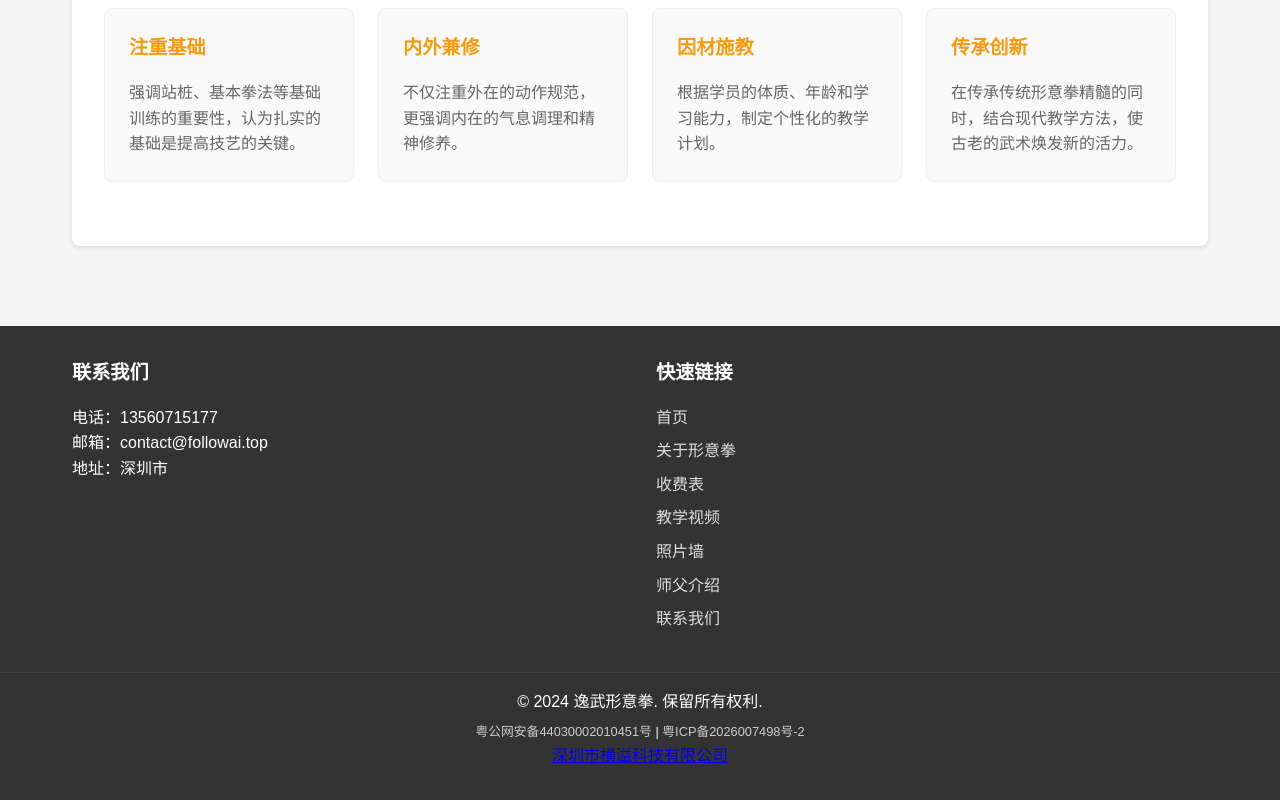
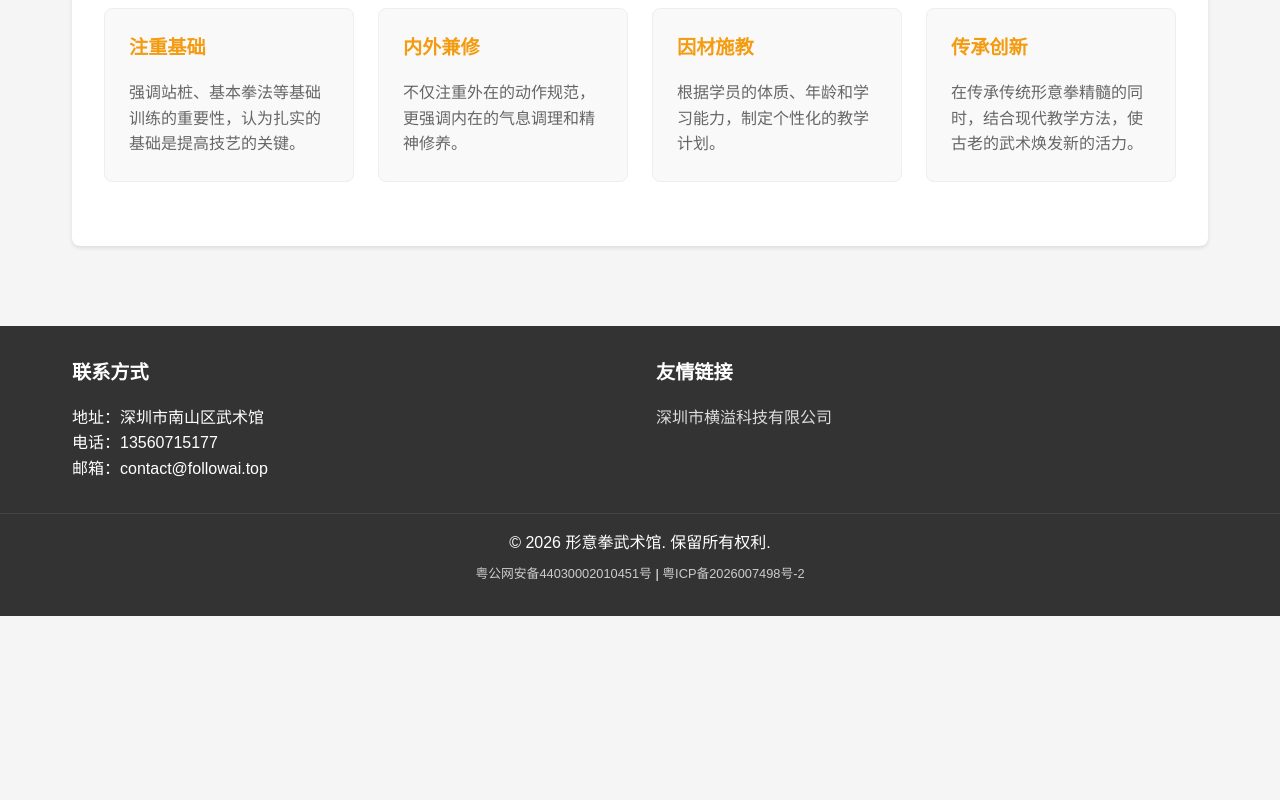
Before and after one commit to koeltp/xyq, a plain HTML site: page master.html in a window 1280 px wide. Shown: the part 2486-3286 px from the top of the page. After the commit the page ends 3102 px from the top, so only its background shows below. Drawn offline with Linux system fonts and the light colour scheme; a script that the page names is missing; a web font is replaced by a local one.

Commit message:
feat: 更新师父介绍页面和页脚内容
更新弟子图片和alt属性，添加新logo图片
修改页脚联系方式和版权信息，简化链接结构

```diff
--- a/master.html
+++ b/master.html
@@ -138,7 +138,7 @@
                     <div class="disciples-grid">
                         <div class="disciple-card">
                             <div class="disciple-img">
-                                <img src="images/logo.png" alt="弟子1">
+                                <img src="images/master/刘轶恺.jpg" alt="刘轶恺">
                             </div>
                             <div class="disciple-info">
                                 <h4>刘轶恺</h4>
@@ -146,7 +146,7 @@
                         </div>
                         <div class="disciple-card">
                             <div class="disciple-img">
-                                <img src="images/master/李太平.jpg" alt="弟子2">
+                                <img src="images/master/李太平.jpg" alt="李太平">
                             </div>
                             <div class="disciple-info">
                                 <h4>李太平</h4>
@@ -154,7 +154,7 @@
                         </div>
                         <div class="disciple-card">
                             <div class="disciple-img">
-                                <img src="images/logo.png" alt="弟子3">
+                                <img src="images/logo.png" alt="邹智鑫">
                             </div>
                             <div class="disciple-info">
                                 <h4>邹智鑫</h4>
@@ -162,7 +162,7 @@
                         </div>
                         <div class="disciple-card">
                             <div class="disciple-img">
-                                <img src="images/logo.png" alt="弟子4">
+                                <img src="images/logo.png" alt="周林">
                             </div>
                             <div class="disciple-info">
                                 <h4>周林</h4>
@@ -199,33 +199,22 @@
     <footer>
         <div class="footer-content">
             <div class="footer-info">
-                <h4>联系我们</h4>
+                <h4>联系方式</h4>
+                <p>地址：深圳市南山区武术馆</p>
                 <p>电话：13560715177</p>
                 <p>邮箱：contact@followai.top</p>
-                <p>地址：深圳市</p>
             </div>
             <div class="footer-links">
-                <h4>快速链接</h4>
-                <ul>
-                    <li><a href="index.html">首页</a></li>
-                    <li><a href="about.html">关于形意拳</a></li>
-                    <li><a href="pricing.html">收费表</a></li>
-                    <li><a href="videos.html">教学视频</a></li>
-                    <li><a href="gallery.html">照片墙</a></li>
-                    <li><a href="master.html">师父介绍</a></li>
-                    <li><a href="contact.html">联系我们</a></li>
-                </ul>
+                <h4>友情链接</h4>
+                <p><a href="https://www.byteepoch.com/" target="_blank">深圳市横溢科技有限公司</a></p>
             </div>
         </div>
         <div class="footer-bottom">
-            <p>&copy; 2024 逸武形意拳. 保留所有权利.</p>
-            <div class="beian">
+            <p>&copy; 2026 形意拳武术馆. 保留所有权利.</p>
+            <p class="beian">
                 <a href="https://beian.mps.gov.cn/#/query/webSearch?code=44030002010451" target="_blank">粤公网安备44030002010451号</a> |
                 <a href="https://beian.miit.gov.cn/" target="_blank">粤ICP备2026007498号-2</a>
-            </div>
-            <div class="friend-link">
-                <a href="https://www.byteepoch.com/" target="_blank">深圳市横溢科技有限公司</a>
-            </div>
+            </p>
         </div>
     </footer>
 
```
Also changed, not shown: images/logo.png, images/logo3.png (added), images/master/刘轶恺.jpg (added).
